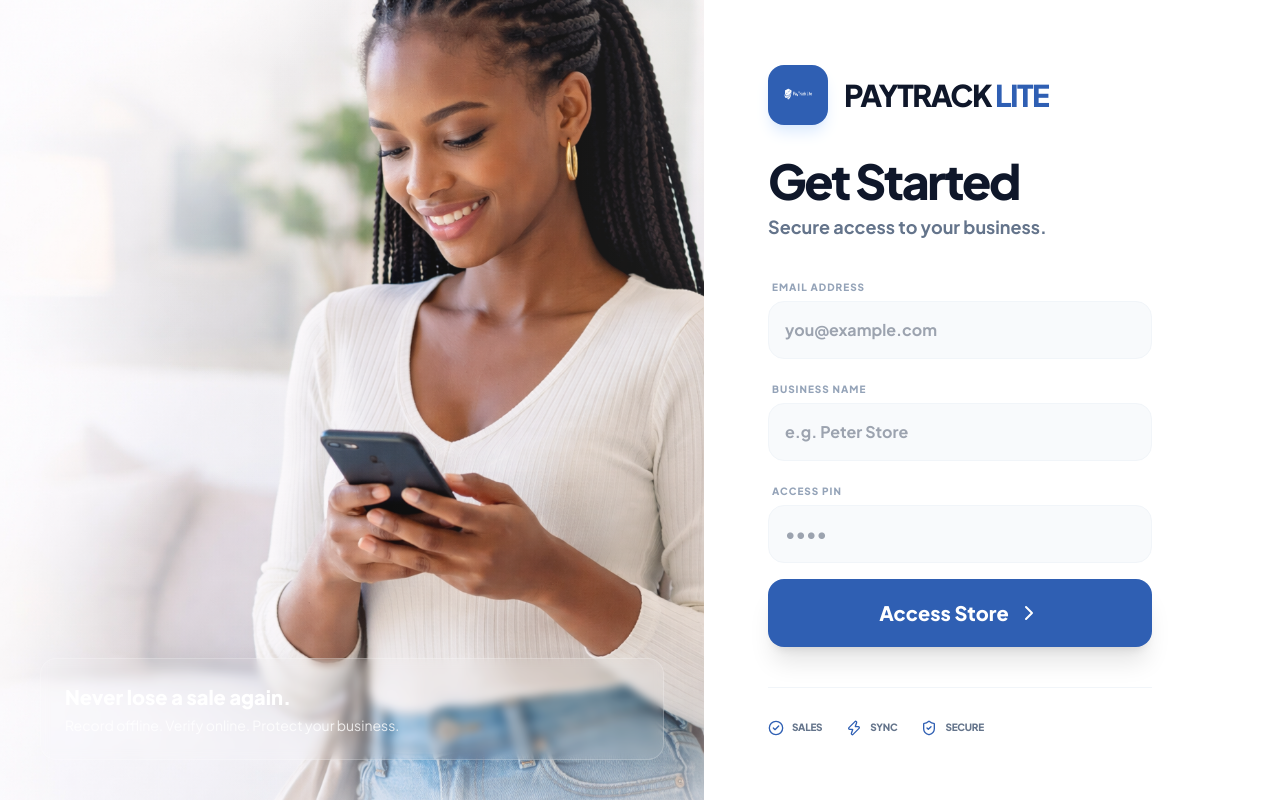
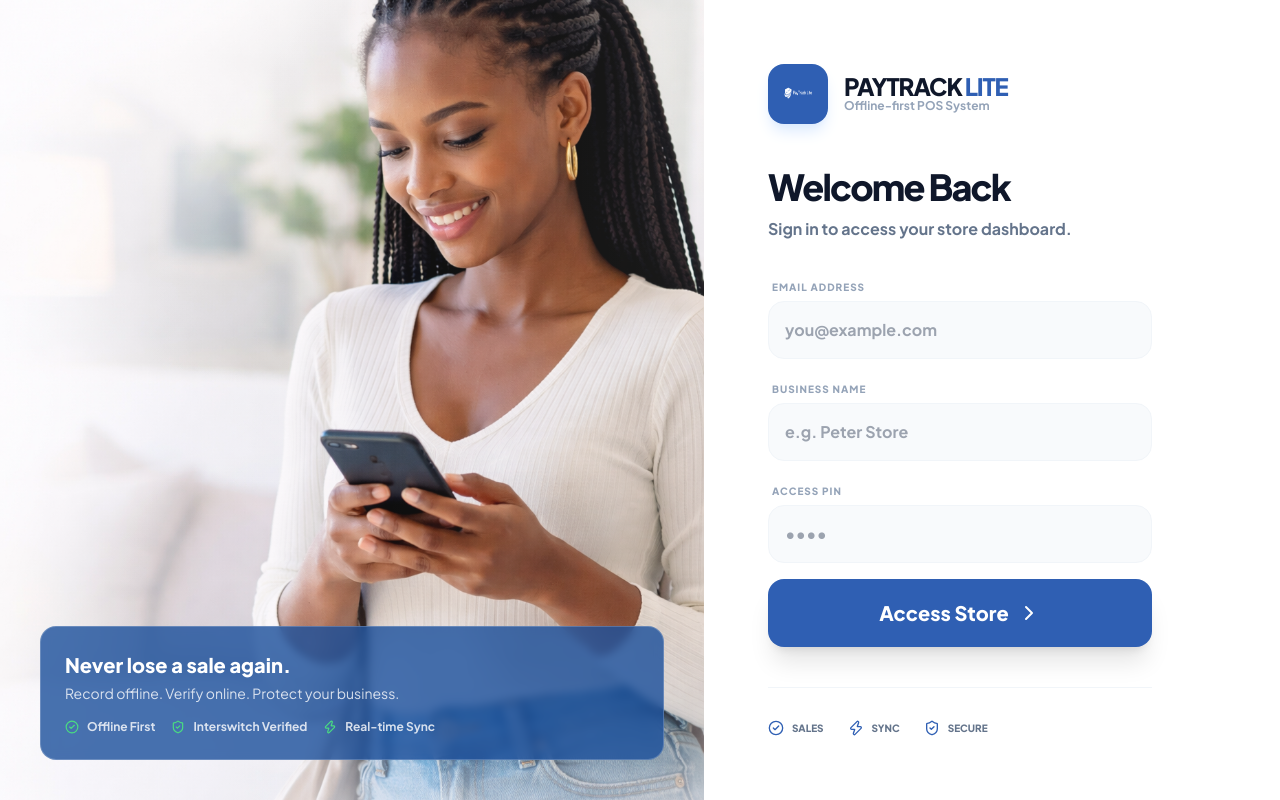
Before and after one commit to paytrack1/paytrack, a React (Vite) app: page / in a window 1280 px wide. Built offline with nearby package versions, Linux system fonts and the light colour scheme.

Commit message:
feat: strict login with error messages, improved login page

```diff
--- a/src/pages/Login.jsx
+++ b/src/pages/Login.jsx
@@ -1,25 +1,74 @@
 import React, { useState } from 'react';
-import { ChevronRight, CheckCircle2, ShieldCheck, Zap } from 'lucide-react';
+import { ChevronRight, CheckCircle2, ShieldCheck, Zap, AlertCircle } from 'lucide-react';
 import { useStore } from '../store/useStore';
 
 const Login = () => {
-  const { login } = useStore();
+  const { login, isAuthenticated } = useStore();
   const [loading, setLoading] = useState(false);
+  const [error, setError] = useState('');
   const [formData, setFormData] = useState({ email: '', businessName: '', password: '' });
 
   const handleSubmit = async (e) => {
     e.preventDefault();
+    setError('');
+
+    // Validation
+    if (!formData.email || !formData.businessName || !formData.password) {
+      setError('All fields are required.');
+      return;
+    }
+
+    if (formData.password.length < 4) {
+      setError('Access PIN must be at least 4 characters.');
+      return;
+    }
+
+    if (!formData.email.includes('@')) {
+      setError('Please enter a valid email address.');
+      return;
+    }
+
     setLoading(true);
-    setTimeout(() => {
-      login(formData.email, formData.businessName, formData.password);
+
+    try {
+      // Check if returning user exists in localStorage
+      const savedAuth = localStorage.getItem('paytrack-auth');
+      if (savedAuth) {
+        const parsed = JSON.parse(savedAuth);
+        const savedUser = parsed?.state?.user;
+
+        if (savedUser) {
+          // Returning user — verify credentials
+          if (
+            savedUser.email.toLowerCase() !== formData.email.toLowerCase()
+          ) {
+            setError('Incorrect email address. Please try again.');
+            setLoading(false);
+            return;
+          }
+          if (savedUser.password !== formData.password) {
+            setError('Incorrect PIN. Please try again.');
+            setLoading(false);
+            return;
+          }
+        }
+      }
+
+      setTimeout(() => {
+        login(formData.email, formData.businessName, formData.password);
+        setLoading(false);
+      }, 1000);
+
+    } catch (err) {
+      setError('Something went wrong. Please try again.');
       setLoading(false);
-    }, 1000);
+    }
   };
 
   return (
     <div className="min-h-screen w-full flex flex-col md:flex-row bg-white font-sans antialiased">
 
-      {/* LEFT — IMAGE */}
+      {/* LEFT IMAGE - desktop only */}
       <div className="hidden md:block md:w-[55%] relative h-screen sticky top-0">
         <img
           src="/login.png"
@@ -27,43 +76,68 @@ const Login = () => {
           className="w-full h-full object-cover object-center"
         />
         <div className="absolute inset-0 bg-gradient-to-r from-transparent to-white/10" />
+        {/* Overlay card on image */}
         <div className="absolute bottom-10 left-10 right-10">
-          <div className="bg-white/10 backdrop-blur-sm rounded-2xl p-6 border border-white/20">
+          <div className="bg-[#1B4F9B]/80 backdrop-blur-sm rounded-2xl p-6 border border-white/20">
             <p className="text-white font-black text-xl mb-1">Never lose a sale again.</p>
             <p className="text-white/80 text-sm">Record offline. Verify online. Protect your business.</p>
+            <div className="flex gap-4 mt-4">
+              <div className="flex items-center gap-2">
+                <CheckCircle2 size={14} className="text-green-400" />
+                <span className="text-white/80 text-xs font-bold">Offline First</span>
+              </div>
+              <div className="flex items-center gap-2">
+                <ShieldCheck size={14} className="text-green-400" />
+                <span className="text-white/80 text-xs font-bold">Interswitch Verified</span>
+              </div>
+              <div className="flex items-center gap-2">
+                <Zap size={14} className="text-green-400" />
+                <span className="text-white/80 text-xs font-bold">Real-time Sync</span>
+              </div>
+            </div>
           </div>
         </div>
       </div>
 
-      {/* MOBILE IMAGE - shows on small screens */}
-      <div className="md:hidden w-full h-52 relative overflow-hidden">
-        <img
-          src="/login.png"
-          alt="Merchant"
-          className="w-full h-full object-cover object-top"
-        />
-        <div className="absolute inset-0 bg-gradient-to-b from-transparent to-white" />
+      {/* MOBILE IMAGE */}
+      <div className="md:hidden w-full h-48 relative overflow-hidden">
+        <img src="/login.png" alt="Merchant" className="w-full h-full object-cover object-top" />
+        <div className="absolute inset-0 bg-gradient-to-b from-transparent via-transparent to-white" />
       </div>
 
-      {/* RIGHT — FORM */}
+      {/* RIGHT FORM */}
       <div className="w-full md:w-[45%] flex flex-col px-8 py-10 md:px-12 lg:px-16 justify-center bg-white">
 
-        <div className="flex items-center gap-4 mb-8">
+        {/* LOGO */}
+        <div className="flex items-center gap-4 mb-10">
           <div className="bg-[#2F5FB3] p-2.5 rounded-2xl shadow-lg shadow-blue-100">
             <img src="/logo.png" alt="Logo" className="w-10 h-10 brightness-0 invert" />
           </div>
-          <span className="text-3xl font-[1000] text-[#0F172A] tracking-tighter uppercase leading-none">
-            PayTrack <span className="text-[#2F5FB3]">Lite</span>
-          </span>
+          <div>
+            <p className="text-2xl font-[1000] text-[#0F172A] tracking-tighter uppercase leading-none">
+              PayTrack <span className="text-[#2F5FB3]">Lite</span>
+            </p>
+            <p className="text-xs text-slate-400 font-bold">Offline-first POS System</p>
+          </div>
         </div>
 
+        {/* HEADING */}
         <div className="mb-8">
-          <h1 className="text-4xl md:text-5xl font-[1000] text-[#0F172A] tracking-tighter leading-[1.1] mb-2">
-            Get Started
+          <h1 className="text-4xl font-[1000] text-[#0F172A] tracking-tighter leading-tight mb-2">
+            Welcome Back
           </h1>
-          <p className="text-lg text-slate-500 font-bold">Secure access to your business.</p>
+          <p className="text-slate-500 font-bold">Sign in to access your store dashboard.</p>
         </div>
 
+        {/* ERROR MESSAGE */}
+        {error && (
+          <div className="flex items-center gap-3 bg-red-50 border border-red-200 rounded-2xl px-4 py-3 mb-4">
+            <AlertCircle size={18} className="text-red-500 flex-shrink-0" />
+            <p className="text-red-600 text-sm font-bold">{error}</p>
+          </div>
+        )}
+
+        {/* FORM */}
         <div className="w-full max-w-sm">
           <form onSubmit={handleSubmit} className="space-y-4">
             <div className="space-y-1">
@@ -73,8 +147,8 @@ const Login = () => {
                 required
                 placeholder="you@example.com"
                 value={formData.email}
-                onChange={(e) => setFormData({ ...formData, email: e.target.value })}
-                className="w-full p-4 bg-slate-50 border border-slate-100 rounded-2xl outline-none focus:ring-4 focus:ring-blue-50 transition-all font-bold text-slate-700"
+                onChange={(e) => { setFormData({ ...formData, email: e.target.value }); setError(''); }}
+                className="w-full p-4 bg-slate-50 border border-slate-100 rounded-2xl outline-none focus:ring-4 focus:ring-blue-50 focus:border-blue-200 transition-all font-bold text-slate-700"
               />
             </div>
 
@@ -85,8 +159,8 @@ const Login = () => {
                 required
                 placeholder="e.g. Peter Store"
                 value={formData.businessName}
-                onChange={(e) => setFormData({ ...formData, businessName: e.target.value })}
-                className="w-full p-4 bg-slate-50 border border-slate-100 rounded-2xl outline-none focus:ring-4 focus:ring-blue-50 transition-all font-bold text-slate-700"
+                onChange={(e) => { setFormData({ ...formData, businessName: e.target.value }); setError(''); }}
+                className="w-full p-4 bg-slate-50 border border-slate-100 rounded-2xl outline-none focus:ring-4 focus:ring-blue-50 focus:border-blue-200 transition-all font-bold text-slate-700"
               />
             </div>
 
@@ -97,28 +171,38 @@ const Login = () => {
                 required
                 placeholder="••••"
                 value={formData.password}
-                onChange={(e) => setFormData({ ...formData, password: e.target.value })}
-                className="w-full p-4 bg-slate-50 border border-slate-100 rounded-2xl outline-none focus:ring-4 focus:ring-blue-50 transition-all font-bold text-slate-700"
+                onChange={(e) => { setFormData({ ...formData, password: e.target.value }); setError(''); }}
+                className="w-full p-4 bg-slate-50 border border-slate-100 rounded-2xl outline-none focus:ring-4 focus:ring-blue-50 focus:border-blue-200 transition-all font-bold text-slate-700"
               />
             </div>
 
             <button
               type="submit"
               disabled={loading}
-              className="w-full bg-[#2F5FB3] text-white py-5 rounded-2xl font-black text-xl shadow-xl hover:brightness-110 active:scale-[0.98] transition-all flex items-center justify-center gap-2 mt-4"
+              className="w-full bg-[#2F5FB3] text-white py-5 rounded-2xl font-black text-xl shadow-xl hover:brightness-110 active:scale-[0.98] transition-all flex items-center justify-center gap-2 mt-4 disabled:opacity-70"
             >
-              {loading ? 'Connecting...' : 'Access Store'} <ChevronRight size={24} />
+              {loading ? (
+                <span className="flex items-center gap-2">
+                  <svg className="animate-spin h-5 w-5" viewBox="0 0 24 24" fill="none">
+                    <circle className="opacity-25" cx="12" cy="12" r="10" stroke="currentColor" strokeWidth="4"/>
+                    <path className="opacity-75" fill="currentColor" d="M4 12a8 8 0 018-8v8z"/>
+                  </svg>
+                  Connecting...
+                </span>
+              ) : (
+                <>Access Store <ChevronRight size={24} /></>
+              )}
             </button>
           </form>
 
           <div className="flex gap-6 mt-10 pt-8 border-t border-slate-100">
-            <div className="flex items-center gap-2 text-[10px] font-black uppercase text-slate-500 tracking-tight">
+            <div className="flex items-center gap-2 text-[10px] font-black uppercase text-slate-500">
               <CheckCircle2 size={16} className="text-[#2F5FB3]" /> Sales
             </div>
-            <div className="flex items-center gap-2 text-[10px] font-black uppercase text-slate-500 tracking-tight">
+            <div className="flex items-center gap-2 text-[10px] font-black uppercase text-slate-500">
               <Zap size={16} className="text-[#2F5FB3]" /> Sync
             </div>
-            <div className="flex items-center gap-2 text-[10px] font-black uppercase text-slate-500 tracking-tight">
+            <div className="flex items-center gap-2 text-[10px] font-black uppercase text-slate-500">
               <ShieldCheck size={16} className="text-[#2F5FB3]" /> Secure
             </div>
           </div>
```
